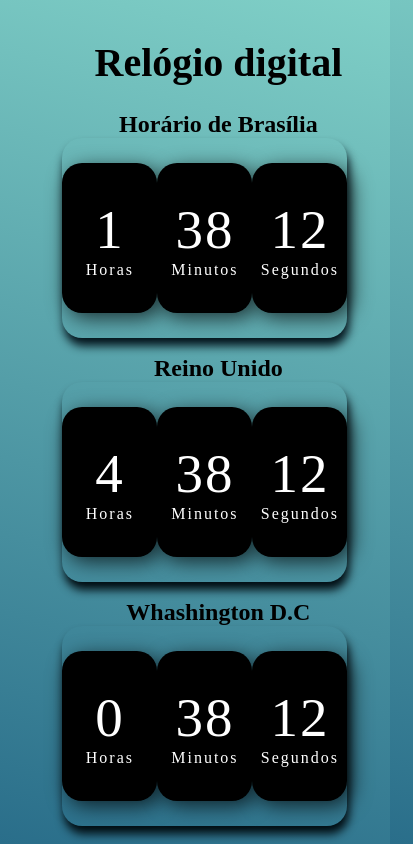
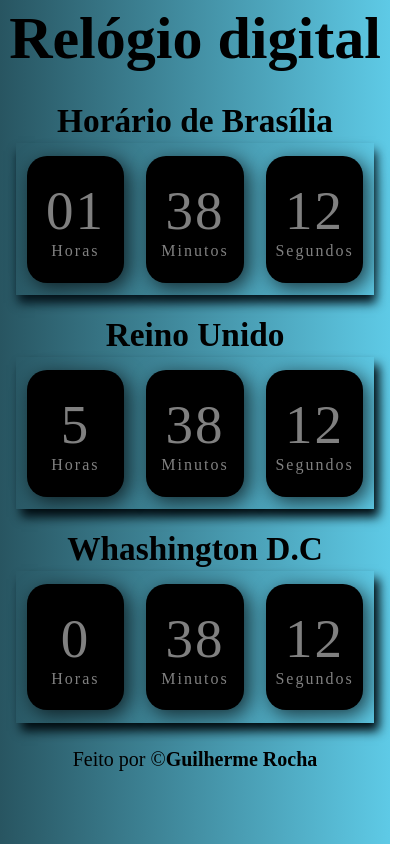
Before and after one commit to guilhrocha/Relogio_digital, a plain HTML site: page index.html in a window 390 px wide. Shown: the top 844 px of the page, 413 px wide, since content can reach past the window. Drawn offline with Linux system fonts and the light colour scheme.

Commit message:
Add files via upload

```diff
--- a/index.html
+++ b/index.html
@@ -73,7 +73,12 @@
         </div>
         </div>
     </section>
-    <script src="/script.js"></script>
+
+
+
+    <script src="/relogio1.js"></script>
+    <script src="/relogio2.js"></script>
+    <script src="/relogio3.js"></script>
     <div class="footer">
     <footer>Feito por &copy;<strong>Guilherme Rocha</strong></footer>
     </div>
--- a/main.css
+++ b/main.css
@@ -4,8 +4,10 @@
 }
 
 body {
-    height: 130vh;
-    background-image: linear-gradient(15deg, #13547a 0%, #80d0c7 100%);    justify-content: center;
+    height: 98vh;
+    background-color: #285561;
+    background: linear-gradient(90deg, #285561, #5ECAE6);
+    justify-content: center;
     text-align: center;
     align-items: center;
 }
@@ -25,6 +27,11 @@ section {
     margin-top: 3vh;
 }
 
+section h1 {
+    font-size: 25pt;
+    margin: 1%;
+}
+
 .relogio {
     display: flex;
     justify-content: space-around;
@@ -42,7 +49,7 @@ section {
     display: flex;
     align-items: center;
     background: black;
-    color: white;
+    color: gray;
     border-radius: 20px;
     justify-content: center;
     flex-direction: column;
@@ -104,7 +111,7 @@ footer {
     text-align: center;
     align-items: center;
     background: transparent;
-    box-shadow: 2px 8px 10px #020d12;
+    box-shadow: 5px 8px 10px #020d12;
 }
 
 .relogio2 {
@@ -115,46 +122,26 @@ footer {
     margin-top: 2vh;
 }
 
-@media (max-width: 395px) {
-    body {
-        height: 125vh;
-        width: 100vw;
-        justify-content: center;
-        align-items: center;
-        text-align: center;
-        margin-left: 6%;
+@media (max-width: 530px) {
+    .ajuste {
+        width: 25vw;
+        height: 15vh;
+        display: flex;
+
     }
-    header {
-        font-size: 20px;
-        margin-top: 10%;
-    }
+
     .relogio {
-        width: 95%;
-        border-radius: 20px;
-        margin-left: -2%;
-    }
-    .ajuste {
-        width: 100px;
-        height: 150px;
+        width: 92vw;
+        height: 18vh;
     }
 
     .relogio2 {
-        width: 95%;
-        border-radius: 20px;
-        margin-left: -2%;
-    }
-    .ajuste2 {
-        width: 100px;
-        height: 150px;
+        width: 92vw;
+        height: 18vh;
     }
 
     .relogio3 {
-        width: 95%;
-        border-radius: 20px;
-        margin-left: -2%;
-    }
-    .ajuste3 {
-        width: 90px;
-        height: 135px;
+        width: 92vw;
+        height: 18vh;
     }
 }
--- /dev/null
+++ b/relogio1.js
@@ -0,0 +1,60 @@
+
+const horas = document.getElementById('horas');
+const minutos = document.getElementById('minutos');
+const segundos = document.getElementById('segundos');
+
+const relogio = setInterval(function time() {
+    var dateToday = new Date();
+    var hr = dateToday.getHours();
+    var min = dateToday.getMinutes();
+    var seg = dateToday.getSeconds();
+
+    if (hr < 10) hr = '0' + hr
+    if (min < 10) min = '0' + min
+    if (seg < 10) seg = '0' + seg
+
+    horas.textContent = hr;
+    minutos.textContent = min;
+    segundos.textContent = seg;
+})
+
+
+const horas2 = document.getElementById('horas2');
+const minutos2 = document.getElementById('minutos2');
+const segundos2 = document.getElementById('segundos2');
+
+const relogio2 = setInterval(function time() {
+    var dateToday = new Date();
+    var hor = dateToday.getHours();
+    var minu = dateToday.getMinutes();
+    var segu = dateToday.getSeconds();
+    var horario = hor + 4
+
+    if (hor < 10) hor = '0' + hor
+    if (minu < 10) minu = '0' + minu
+    if (segu < 10) segu = '0' + segu
+
+    horas2.textContent = horario;
+    minutos2.textContent = minu;
+    segundos2.textContent = segu;
+})
+
+const horas3 = document.getElementById('horas3');
+const minutos3 = document.getElementById('minutos3');
+const segundos3 = document.getElementById('segundos3');
+
+const relogio3 = setInterval(function time() {
+    var dateToday = new Date();
+    var hora = dateToday.getHours();
+    var minuto = dateToday.getMinutes();
+    var segundo = dateToday.getSeconds();
+    var horariio = hora - 1
+
+    if (hora < 10) hora = '0' + hora
+    if (minuto < 10) minuto = '0' + minuto
+    if (segundo < 10) segundo = '0' + segundo
+
+    horas3.textContent = horariio;
+    minutos3.textContent = minuto;
+    segundos3.textContent = segundo;
+})
```
